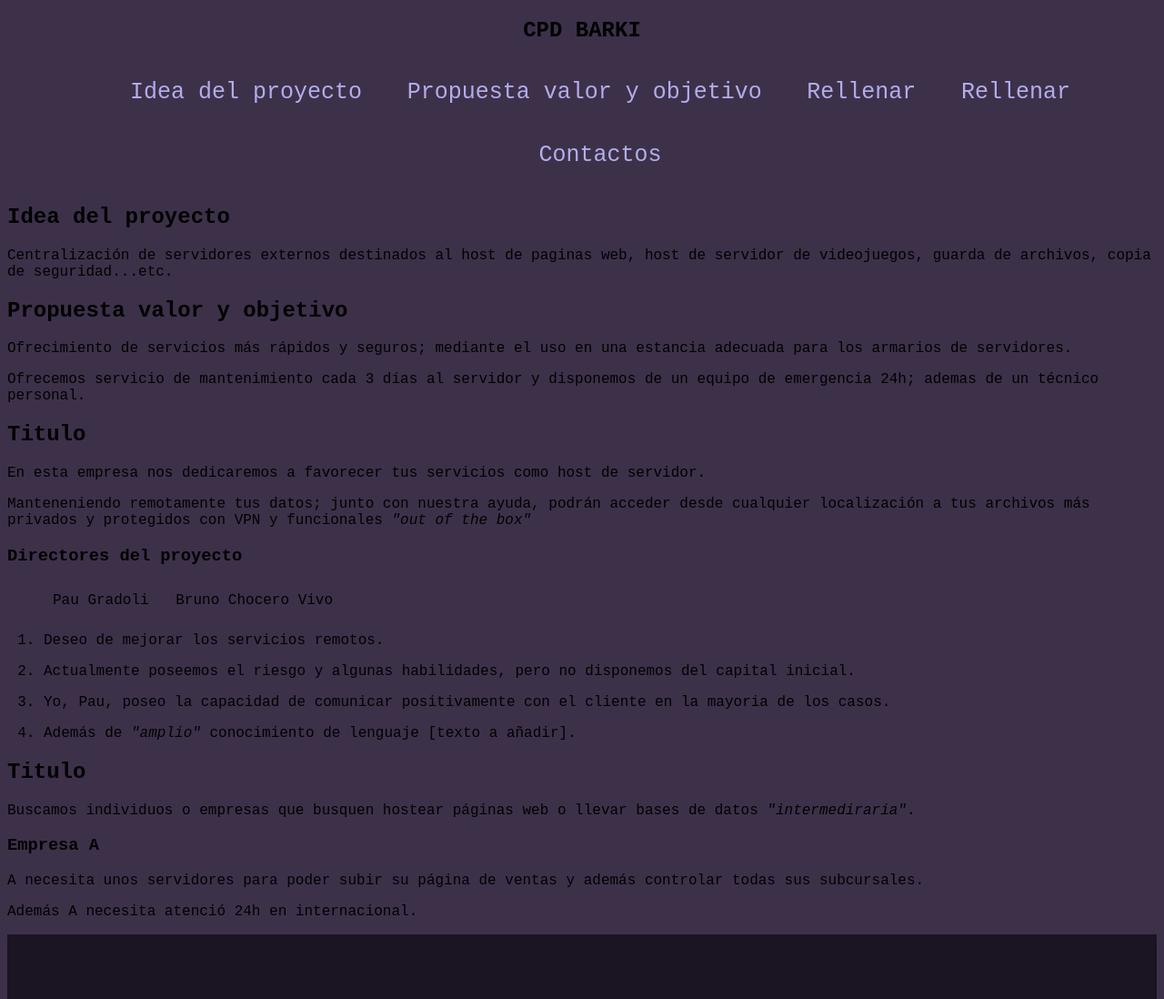
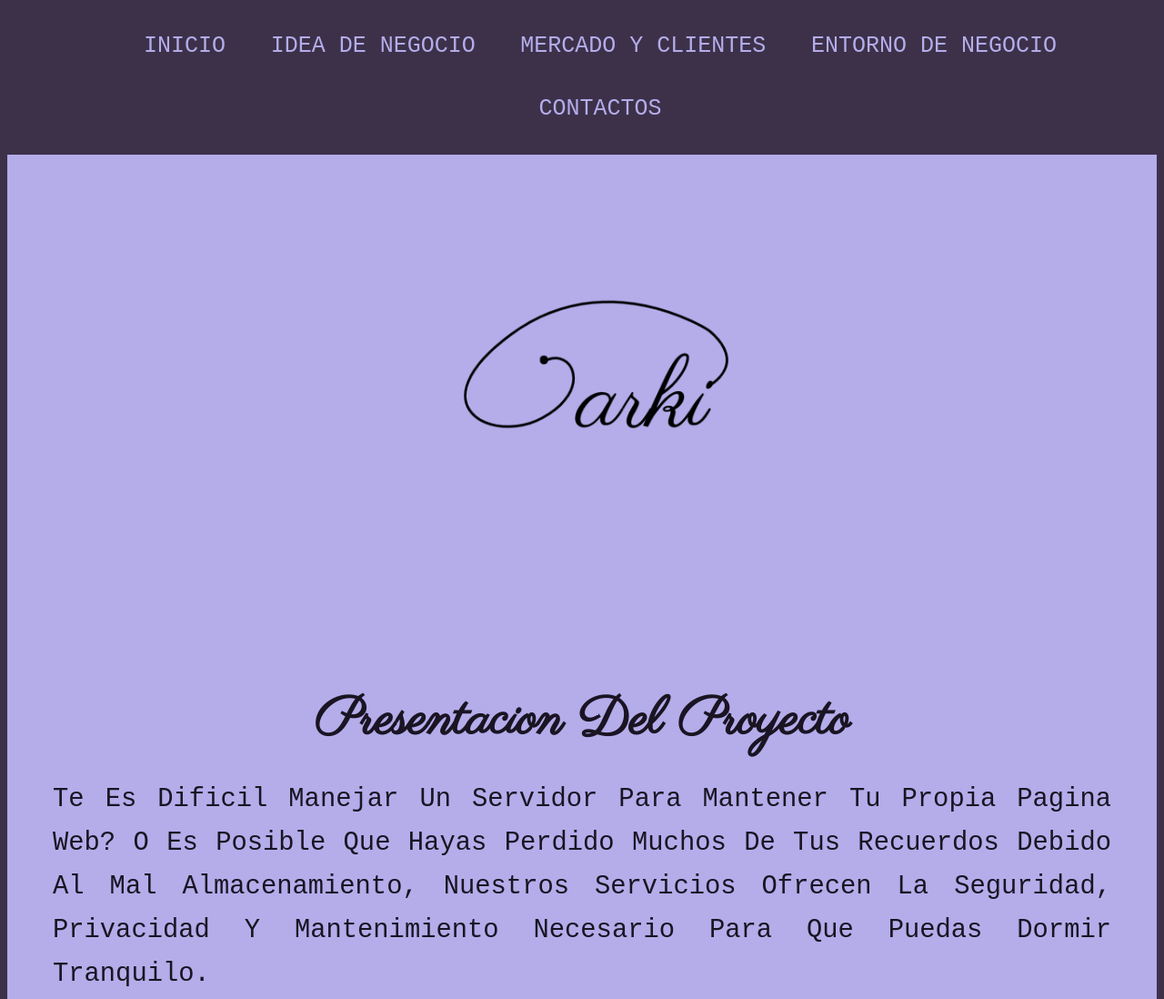
Before and after one commit to Furrgamer/EIA, a plain HTML site: page index.html in a window 1280 px wide. Shown: the top 1098 px of the page at 91% size. Drawn offline with Linux system fonts and the light colour scheme.

Commit message:
Update index.html

```diff
--- a/index.html
+++ b/index.html
@@ -6,50 +6,48 @@
     <meta name="viewport" content="width=device-width, initial-scale=1.0">
     <link rel="stylesheet" href="./style.css">
     <link rel="stylesheet" href="https://cdnjs.cloudflare.com/ajax/libs/font-awesome/4.7.0/css/font-awesome.min.css">
-    <title>Proyecto</title>
+    <link rel="preconnect" href="https://fonts.googleapis.com/%22%3E">
+    <link rel="preconnect" href="https://fonts.gstatic.com/" crossorigin>
+    <link href="https://fonts.googleapis.com/css2?family=Parisienne&display=swap" rel="stylesheet">
+    <title>INICIO</title>
 </head>
 <body>
     <header>
         <nav class="nav">
-            <h1 style="text-align: center;">CPD BARKI</h1>
             <ul class="ul">
-                <li><a class="boton" href="#idea">Idea del proyecto</a></li>
-                <li><a class="boton" href="#propuesta">Propuesta valor y objetivo</a></li>
-                <li><a class="boton" href="#">Rellenar</a></li>
-                <li><a class="boton" href="#">Rellenar</a></li>
-                <li><a class="boton" href="#contactos">Contactos</a></li>
+                <li><a class="boton" href="./index.html">INICIO</a></li>
+                <li><a class="boton" href="./Ideadenegocio.html">IDEA DE NEGOCIO</a></li>
+                <li><a class="boton" href="./mercadoyclientes.html">MERCADO Y CLIENTES</a></li>
+                <li><a class="boton" href="./Entorno.html">ENTORNO DE NEGOCIO</a></li>
+                <li><a class="boton" href="#contactos">CONTACTOS</a></li>
             </ul>
         </nav>
     </header>
-    <h2 id="idea">Idea del proyecto</h2>
-    <p style="text-align: left;">Centralizaci&oacute;n de servidores externos destinados al host de paginas web, host de servidor de videojuegos, guarda de archivos, copia de seguridad...etc.</p>
 
-    <h2 id="propuesta">Propuesta valor y objetivo</h2>
-    <p>Ofrecimiento de servicios m&aacute;s r&aacute;pidos y seguros; mediante el uso en una estancia adecuada para los armarios de servidores.</p>
-    <p>Ofrecemos servicio de mantenimiento cada 3 d&iacute;as al servidor y disponemos de un equipo de emergencia 24h; ademas de un t&eacute;cnico personal.</p>
+    <header>
+        <div class="mo">
+            <div class="mc">
+            <img src="./logo.png" alt="logo">
+            </div>
+        </div>
+    </header>
 
-    <h2 id="">Titulo</h2>
-    <p>En esta empresa nos dedicaremos a favorecer tus servicios como host de servidor.</p>
-    <p>Manteneniendo remotamente tus datos; junto con nuestra ayuda, podr&aacute;n acceder desde cualquier localizaci&oacute;n a tus archivos m&aacute;s privados y protegidos con VPN y funcionales <i>"out of the box"</i></p>
+    <div class="mo">
+        <div class="title"><h1>Presentacion del proyecto</h1></div>
+        <p>Te es dificil manejar un servidor para mantener tu propia pagina web? O es posible que hayas perdido muchos de tus recuerdos debido al mal almacenamiento, nuestros servicios ofrecen la seguridad, privacidad y mantenimiento necesario para que puedas dormir tranquilo.</p>
 
-    <h3>Directores del proyecto</h3>
-    <ul>
-        <li>Pau Gradoli</li>
-        <li>Bruno Chocero Vivo</li>
-    </ul>
+        <p>Esperamos poder facilitar tus servicios mediante los nuestros, Como una empresa intermediaria mantendremos tu pagina a flote; es muy conocido el hecho de que estas paginas tienden a caerse cuando mucha gente las revisa, por lo que nos comprometemos a mantener un cuidado especial y servidios de calidad. Con atencion al cliente las 24h y seguridad asegurada.</p>
 
-    <ol>
-        <li><p>Deseo de mejorar los servicios remotos.</p></li>
-        <li><p>Actualmente poseemos el riesgo y algunas habilidades, pero no disponemos del capital inicial.</p></li>
-        <li><p>Yo, Pau, poseo la capacidad de comunicar positivamente con el cliente en la mayoria de los casos.</p></li>
-        <li><p>Adem&aacute;s de <i>"amplio"</i> conocimiento de lenguaje [texto a añadir].</p></li>
-    </ol>
+        <p>Interes en el proyecto: Buscamos mejorar la calidad en los servicios de hosteo. Con un servicio innovador de 24h y  atencion de especializados; asi como ademas mantener los servidores de nuestra empresa bien frios con refrigeracion liquida siempre a menos de 30º</p>
 
-    <h2>Titulo</h2>
-    <p>Buscamos individuos o empresas que busquen hostear p&aacute;ginas web o llevar bases de datos <i>"intermediraria"</i>.</p>
-    <h3>Empresa A</h3>
-    <p>A necesita unos servidores para poder subir su p&aacute;gina de ventas y adem&aacute;s controlar todas sus subcursales.</p>
-    <p>Adem&aacute;s A necesita atenci&oacute; 24h en internacional.</p>
+        <p>Capacidad emprendedora; Hemos visto a nuestro favor la localizacion, asi como muchas empresas se centran en alejarse del agua; nosotros nos hemos interesado en acercarnos, tanto asi que el lugar idoneo para nuestos almacenes se situa en el mismo puerto.
+
+        Usando el agua del mar como refrigerante logramos ahorrar la cantidad de bienes que se gastan en mejorar la calidad de nuestros
+        servicios, ademas de contar con un amplio espacio.</p>
+
+
+    </div>
+
 
 
 
```
